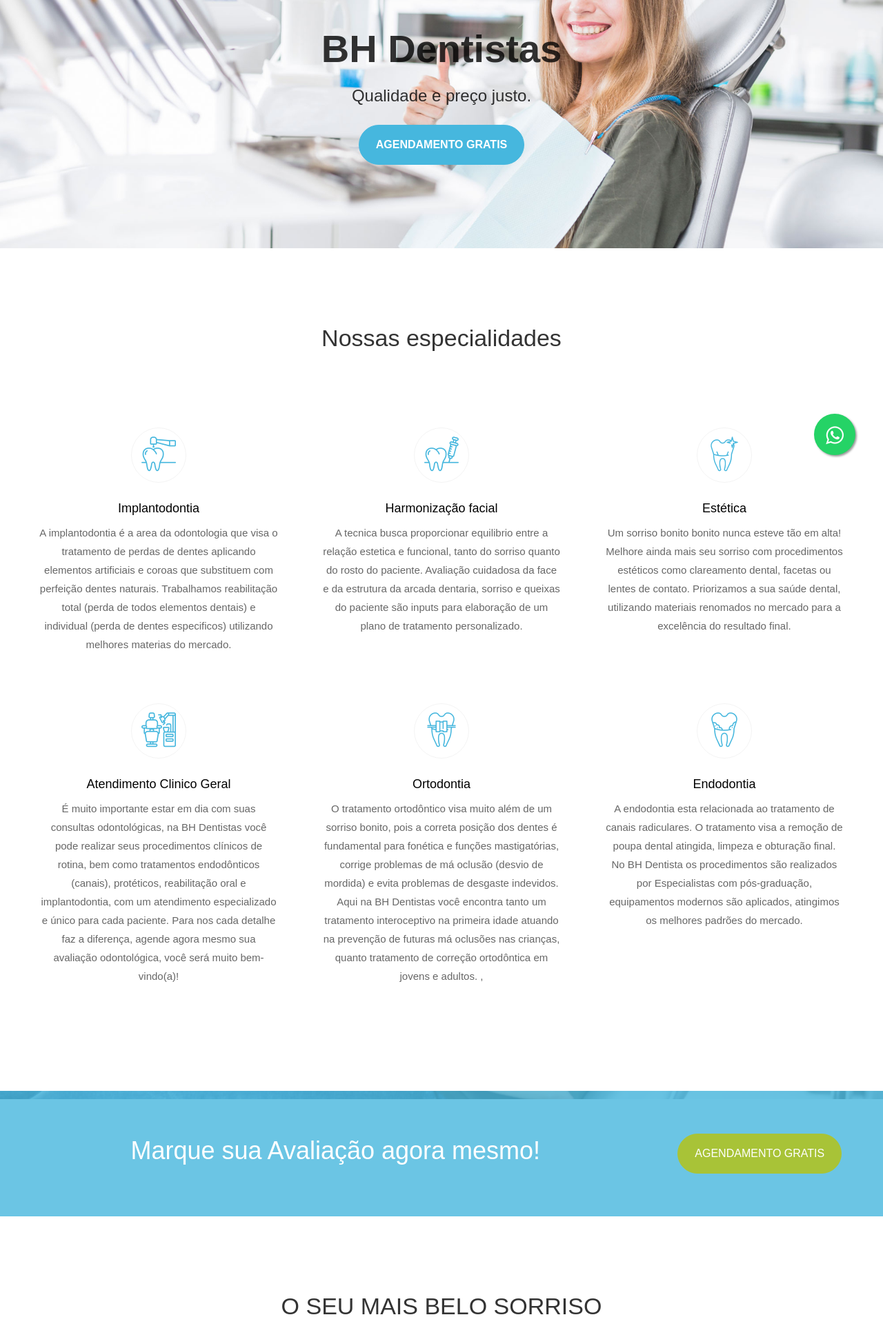
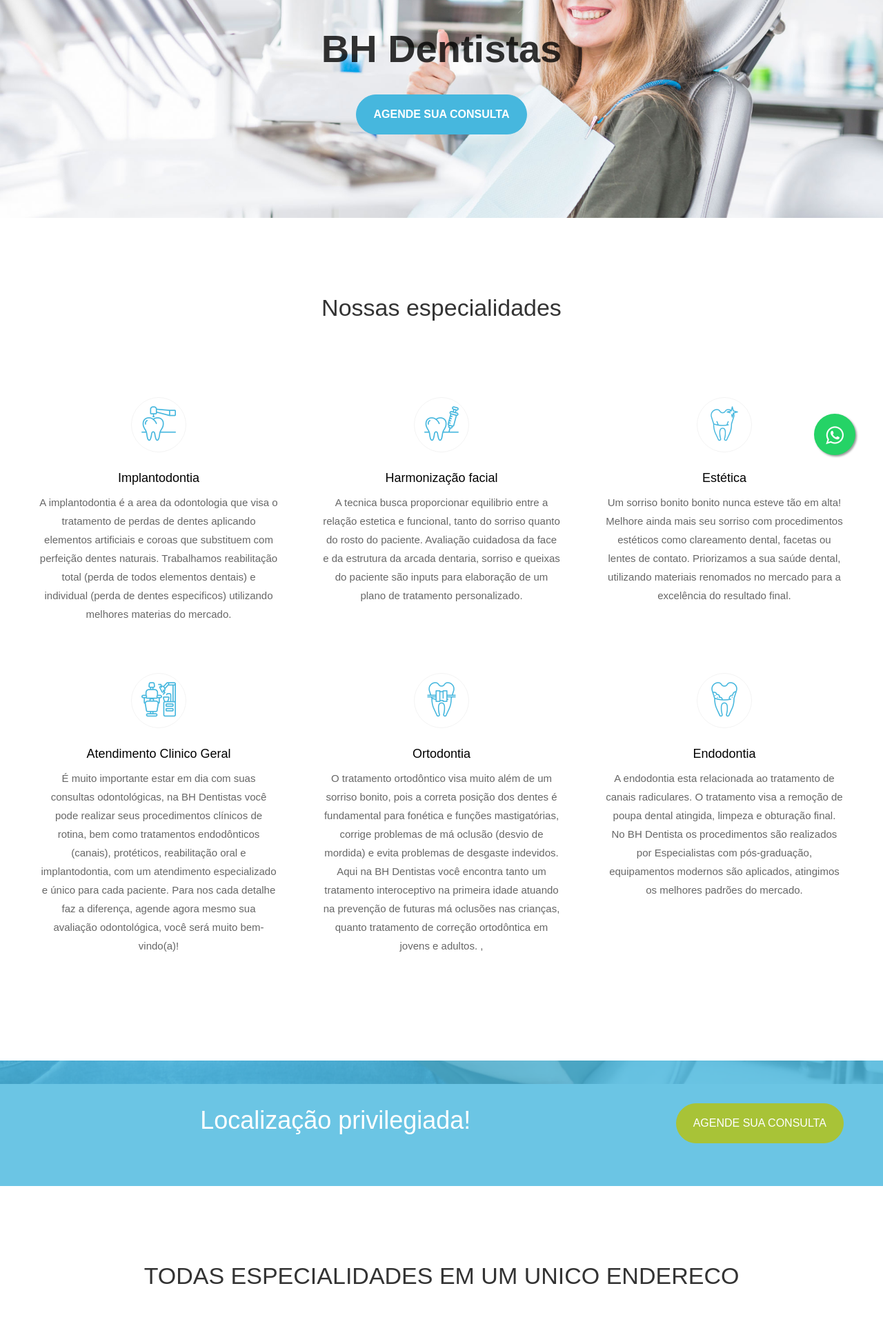
Before and after one commit to tuliovgomes/BHDENTISTA, a plain HTML site: page index.html in a window 1280 px wide. Shown: the part 100-2023 px from the top of the page at 69% size. Drawn offline with Linux system fonts and the light colour scheme.

Commit message:
alteraçoes victor

```diff
--- a/index.html
+++ b/index.html
@@ -7,12 +7,12 @@
   <title>BH Dentistas</title>
   <meta charset="utf-8">
   <meta name="viewport" content="width=device-width, initial-scale=1, shrink-to-fit=no">
-  <meta name="description" content="Qualidade e preço justo. Agende sua consulta e venha conhecer os nossos serviços!">
+  <meta name="description" content="Agende sua consulta e venha conhecer os nossos serviços!">
   <meta name="keywords" content="BH Dentistas, Dentistas, Dentistas BH">
   <meta name="author" content="Túlio Gomes">
   <meta property="og:site_name" content="BH Dentistas Ltda">
   <meta property="og:title" content="BH Dentistas ">
-  <meta property="og:description" content="Qualidade e preço justo. Agende sua consulta e venha conhecer os nossos serviços!&nbsp; ">
+  <meta property="og:description" content="Agende sua consulta e venha conhecer os nossos serviços!&nbsp; ">
   <meta property="og:type" content="website">
   <meta property="og:image" content="images/principal.webp">
   <meta property="og:locale" content="pt_BR">
@@ -78,10 +78,10 @@
             <h1 class="mt-4" style="font-weight: 600; font-size: 3.5rem;">
               BH Dentistas
             </h1>
-            <h4><span>Qualidade e preço justo.</span></h4>
+            <h4><span></span></h4>
             <p>
               <a href="https://api.whatsapp.com/send?phone=5531995431207" target="_blank" class="btn btn-primary px-4 py-3 mt-3">
-                <b>AGENDAMENTO GRATIS</b>
+                <b>AGENDE SUA CONSULTA</b>
               </a>
             </p>
           </div>
@@ -221,10 +221,10 @@
     <div class="container">
       <div class="row align-items-center justify-content-center">
         <div class="col-md-9">
-          <h2 style="text-align: center;">Marque sua Avaliação agora mesmo!</h2>
+          <h2 style="text-align: center;">Localização privilegiada!</h2>
         </div>
         <div class="col-md-3 d-flex align-items-center justify-content-center">
-          <p class="mb-0"><a href="https://api.whatsapp.com/send?phone=5531995431207" target="_blank" class="btn btn-secondary px-4 py-3">AGENDAMENTO GRATIS</a></p>
+          <p class="mb-0"><a href="https://api.whatsapp.com/send?phone=5531995431207" target="_blank" class="btn btn-secondary px-4 py-3">AGENDE SUA CONSULTA</a></p>
         </div>
       </div>
     </div>
@@ -233,7 +233,7 @@
     <div class="container">
       <div class="row justify-content-center mb-5 pb-2">
         <div class="col-md-12 text-center heading-section ftco-animate">
-          <h2 class="mb-4">O SEU MAIS BELO SORRISO</h2>
+          <h2 class="mb-4">TODAS ESPECIALIDADES EM UM UNICO ENDERECO</h2>
         </div>
       </div>
       <div class="row align-items-center justify-content-center">
```
Also changed, not shown: atendimento-geral.html (+4 -4 lines), clareamento.html (+4 -4 lines), endodontia.html (+4 -4 lines), estetica.html (+4 -4 lines), harmonizacao-facial.html (+4 -4 lines), implantodontia.html (+4 -4 lines), ortodontia.html (+4 -4 lines).
